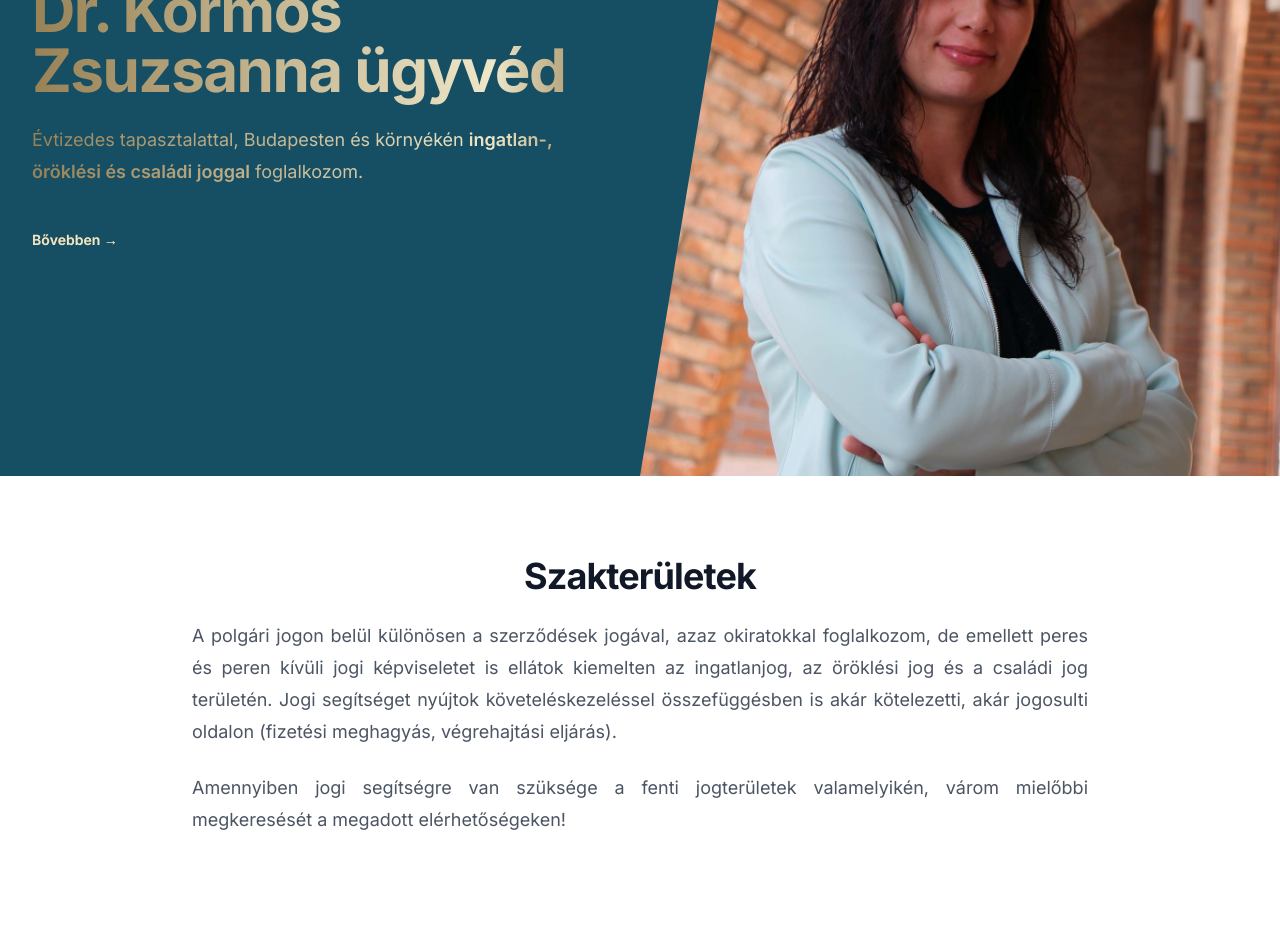
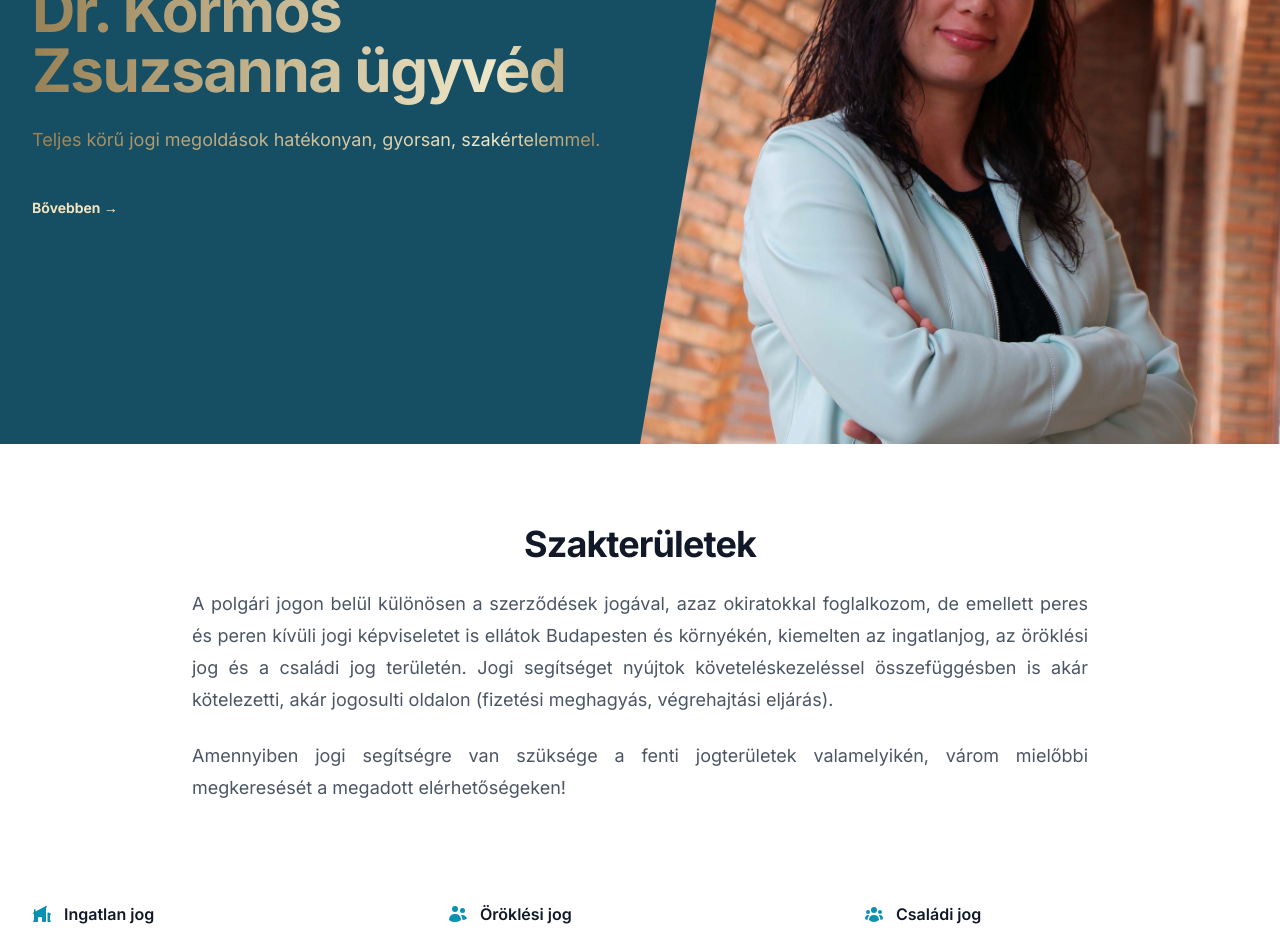
Before and after one commit to gabordobrei/drkormos.hu, a Next.js app: page / in a window 1280 px wide. Shown: the part 300-1235 px from the top of the page. Built offline with nearby package versions, Linux system fonts and the light colour scheme.

Commit message:
Update intro texts on landing

```diff
--- a/src/app/page.tsx
+++ b/src/app/page.tsx
@@ -37,10 +37,7 @@ function Hero() {
           <div className="relative px-6 py-32 sm:py-40 lg:px-8 lg:py-56 lg:pr-0">
             <div className="mx-auto max-w-2xl bg-gradient-to-r from-[#988155] via-[#eee7c8] via-[80%] to-[#988155] bg-clip-text text-transparent lg:mx-0 lg:max-w-xl">
               <h1 className="text-4xl font-bold tracking-tight sm:text-6xl">Dr. Kormos Zsuzsanna ügyvéd</h1>
-              <p className="mt-6 text-lg leading-8">
-                Évtizedes tapasztalattal, Budapesten és környékén{' '}
-                <strong className="font-semibold">ingatlan-, öröklési és családi joggal</strong> foglalkozom.
-              </p>
+              <p className="mt-6 text-lg leading-8">Teljes körű jogi megoldások hatékonyan, gyorsan, szakértelemmel.</p>
               <div className="mt-10 flex items-center gap-x-6">
                 <Link href="/rolam" className="text-sm font-semibold leading-6 text-[#eee7c8] hover:text-[#988155]">
                   Bővebben <span aria-hidden="true">→</span>
@@ -94,9 +91,9 @@ function Szakteruletek() {
           <p className="mt-2 text-center text-3xl font-bold tracking-tight text-gray-900 sm:text-4xl">Szakterületek</p>
           <p className="mt-6 text-lg leading-8 text-gray-600">
             A polgári jogon belül különösen a szerződések jogával, azaz okiratokkal foglalkozom, de emellett peres és
-            peren kívüli jogi képviseletet is ellátok kiemelten az ingatlanjog, az öröklési jog és a családi jog
-            területén. Jogi segítséget nyújtok követeléskezeléssel összefüggésben is akár kötelezetti, akár jogosulti
-            oldalon (fizetési meghagyás, végrehajtási eljárás).
+            peren kívüli jogi képviseletet is ellátok Budapesten és környékén, kiemelten az ingatlanjog, az öröklési jog
+            és a családi jog területén. Jogi segítséget nyújtok követeléskezeléssel összefüggésben is akár kötelezetti,
+            akár jogosulti oldalon (fizetési meghagyás, végrehajtási eljárás).
           </p>
           <p className="mt-6 text-lg leading-8 text-gray-600">
             Amennyiben jogi segítségre van szüksége a fenti jogterületek valamelyikén, várom mielőbbi megkeresését a
```
